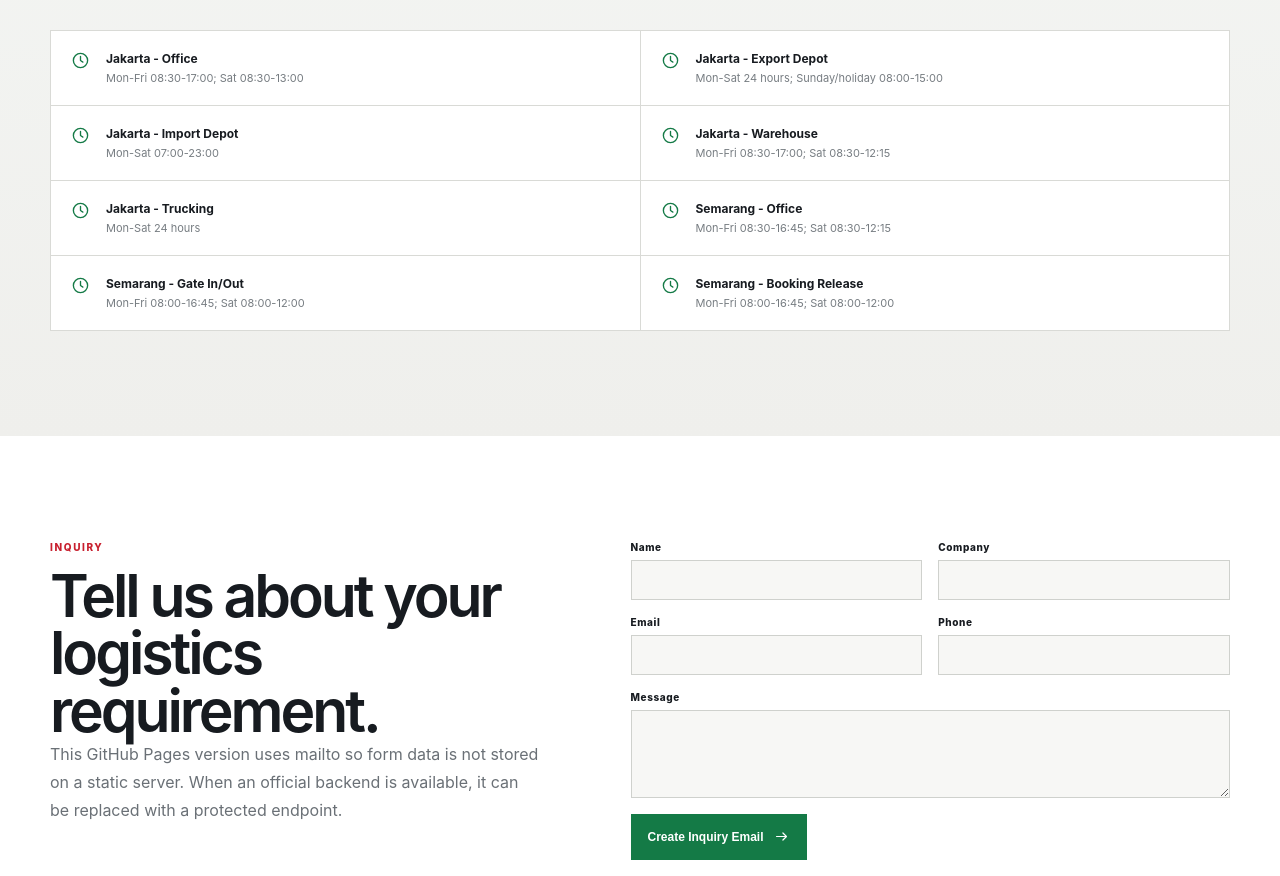
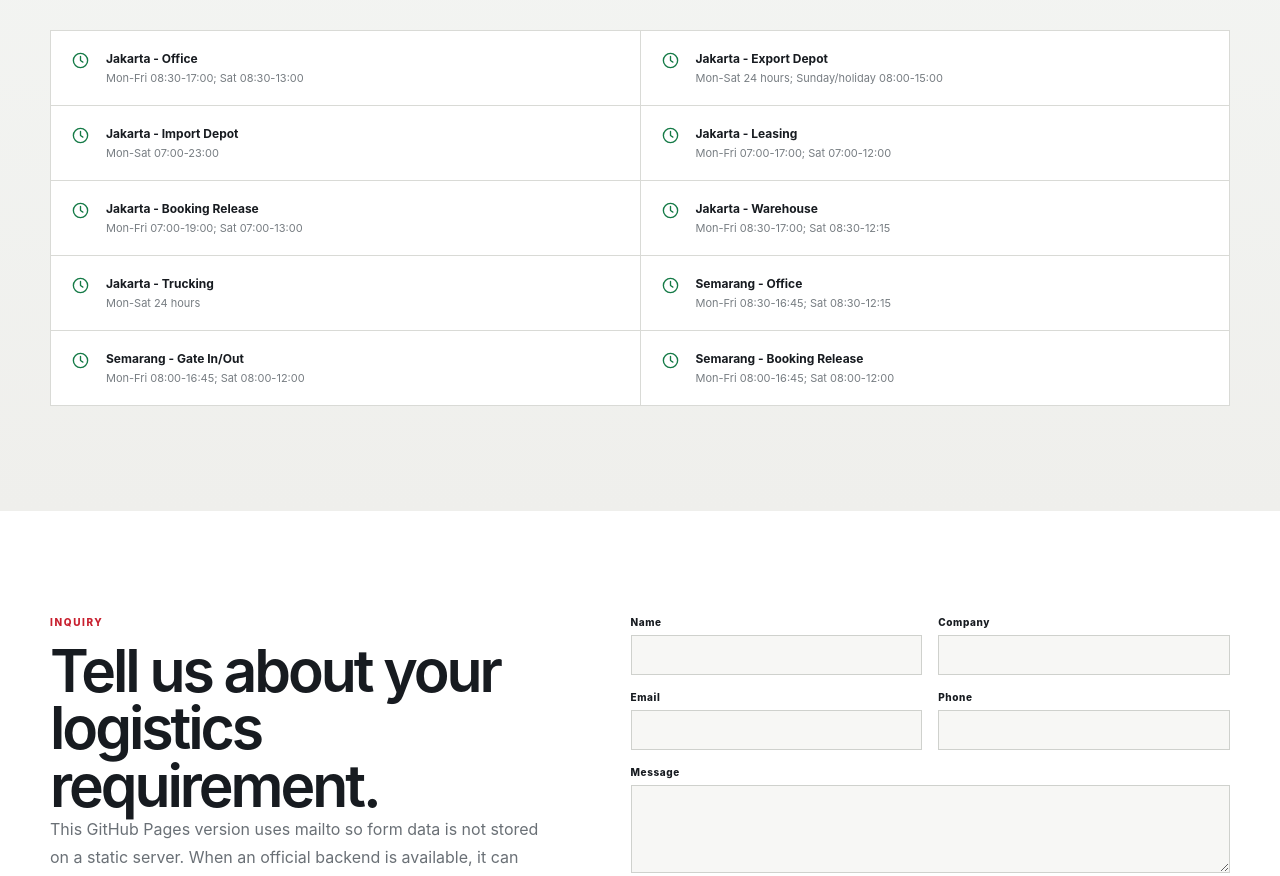
Before and after one commit to nabillazachra/mbpi-revamp, a Next.js app: page /contact in a window 1280 px wide. Shown: the part 1480-2356 px from the top of the page. Built offline with nearby package versions, Linux system fonts and the light colour scheme.

Commit message:
content: preserve complete Jakarta operating hours

```diff
--- a/components/ContactPage.js
+++ b/components/ContactPage.js
@@ -11,9 +11,9 @@ export default function ContactPage({ lang='id' }) {
   const [form,setForm] = useState({name:'',company:'',email:'',phone:'',message:''});
   function submit(e){e.preventDefault();const subject=encodeURIComponent(`MBPI Website Inquiry - ${form.company || form.name}`);const body=encodeURIComponent(`Name: ${form.name}\nCompany: ${form.company}\nEmail: ${form.email}\nPhone: ${form.phone}\n\n${form.message}`);window.location.href=`mailto:${site.contacts.depot}?subject=${subject}&body=${body}`;}
   const hours = id ? [
-    ['Jakarta - Kantor','Sen-Jum 08.30-17.00; Sab 08.30-13.00'],['Jakarta - Depot Export','Sen-Sab 24 jam; Minggu/libur 08.00-15.00'],['Jakarta - Depot Import','Sen-Sab 07.00-23.00'],['Jakarta - Warehouse','Sen-Jum 08.30-17.00; Sab 08.30-12.15'],['Jakarta - Trucking','Sen-Sab 24 jam'],['Semarang - Kantor','Sen-Jum 08.30-16.45; Sab 08.30-12.15'],['Semarang - Gate In/Out','Sen-Jum 08.00-16.45; Sab 08.00-12.00'],['Semarang - Booking Release','Sen-Jum 08.00-16.45; Sab 08.00-12.00']
+    ['Jakarta - Kantor','Sen-Jum 08.30-17.00; Sab 08.30-13.00'],['Jakarta - Depot Export','Sen-Sab 24 jam; Minggu/libur 08.00-15.00'],['Jakarta - Depot Import','Sen-Sab 07.00-23.00'],['Jakarta - Leasing','Sen-Jum 07.00-17.00; Sab 07.00-12.00'],['Jakarta - Booking Release','Sen-Jum 07.00-19.00; Sab 07.00-13.00'],['Jakarta - Warehouse','Sen-Jum 08.30-17.00; Sab 08.30-12.15'],['Jakarta - Trucking','Sen-Sab 24 jam'],['Semarang - Kantor','Sen-Jum 08.30-16.45; Sab 08.30-12.15'],['Semarang - Gate In/Out','Sen-Jum 08.00-16.45; Sab 08.00-12.00'],['Semarang - Booking Release','Sen-Jum 08.00-16.45; Sab 08.00-12.00']
   ] : [
-    ['Jakarta - Office','Mon-Fri 08:30-17:00; Sat 08:30-13:00'],['Jakarta - Export Depot','Mon-Sat 24 hours; Sunday/holiday 08:00-15:00'],['Jakarta - Import Depot','Mon-Sat 07:00-23:00'],['Jakarta - Warehouse','Mon-Fri 08:30-17:00; Sat 08:30-12:15'],['Jakarta - Trucking','Mon-Sat 24 hours'],['Semarang - Office','Mon-Fri 08:30-16:45; Sat 08:30-12:15'],['Semarang - Gate In/Out','Mon-Fri 08:00-16:45; Sat 08:00-12:00'],['Semarang - Booking Release','Mon-Fri 08:00-16:45; Sat 08:00-12:00']
+    ['Jakarta - Office','Mon-Fri 08:30-17:00; Sat 08:30-13:00'],['Jakarta - Export Depot','Mon-Sat 24 hours; Sunday/holiday 08:00-15:00'],['Jakarta - Import Depot','Mon-Sat 07:00-23:00'],['Jakarta - Leasing','Mon-Fri 07:00-17:00; Sat 07:00-12:00'],['Jakarta - Booking Release','Mon-Fri 07:00-19:00; Sat 07:00-13:00'],['Jakarta - Warehouse','Mon-Fri 08:30-17:00; Sat 08:30-12:15'],['Jakarta - Trucking','Mon-Sat 24 hours'],['Semarang - Office','Mon-Fri 08:30-16:45; Sat 08:30-12:15'],['Semarang - Gate In/Out','Mon-Fri 08:00-16:45; Sat 08:00-12:00'],['Semarang - Booking Release','Mon-Fri 08:00-16:45; Sat 08:00-12:00']
   ];
   return <SiteShell lang={lang}>
     <PageHero index="07" kicker={id ? 'KONTAK' : 'CONTACT'} title={id ? 'Hubungi unit yang tepat sejak awal.' : 'Reach the right operating team from the start.'} intro={id ? 'Kontak bisnis, alamat, jam operasional, dan inquiry disatukan agar pengguna tidak perlu berpindah halaman.' : 'Business contacts, addresses, operating hours, and inquiries are consolidated into one page.'}/>
```
